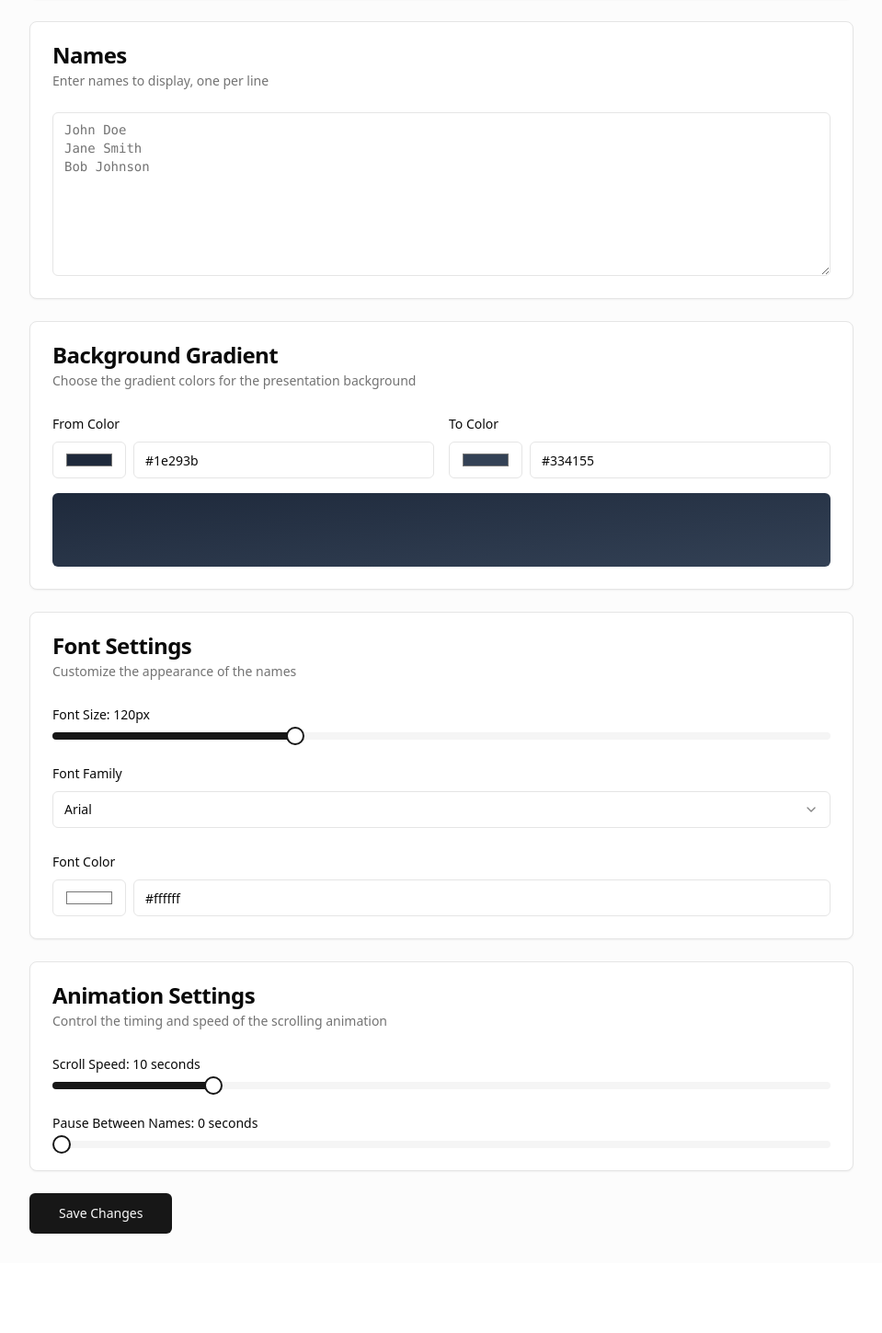
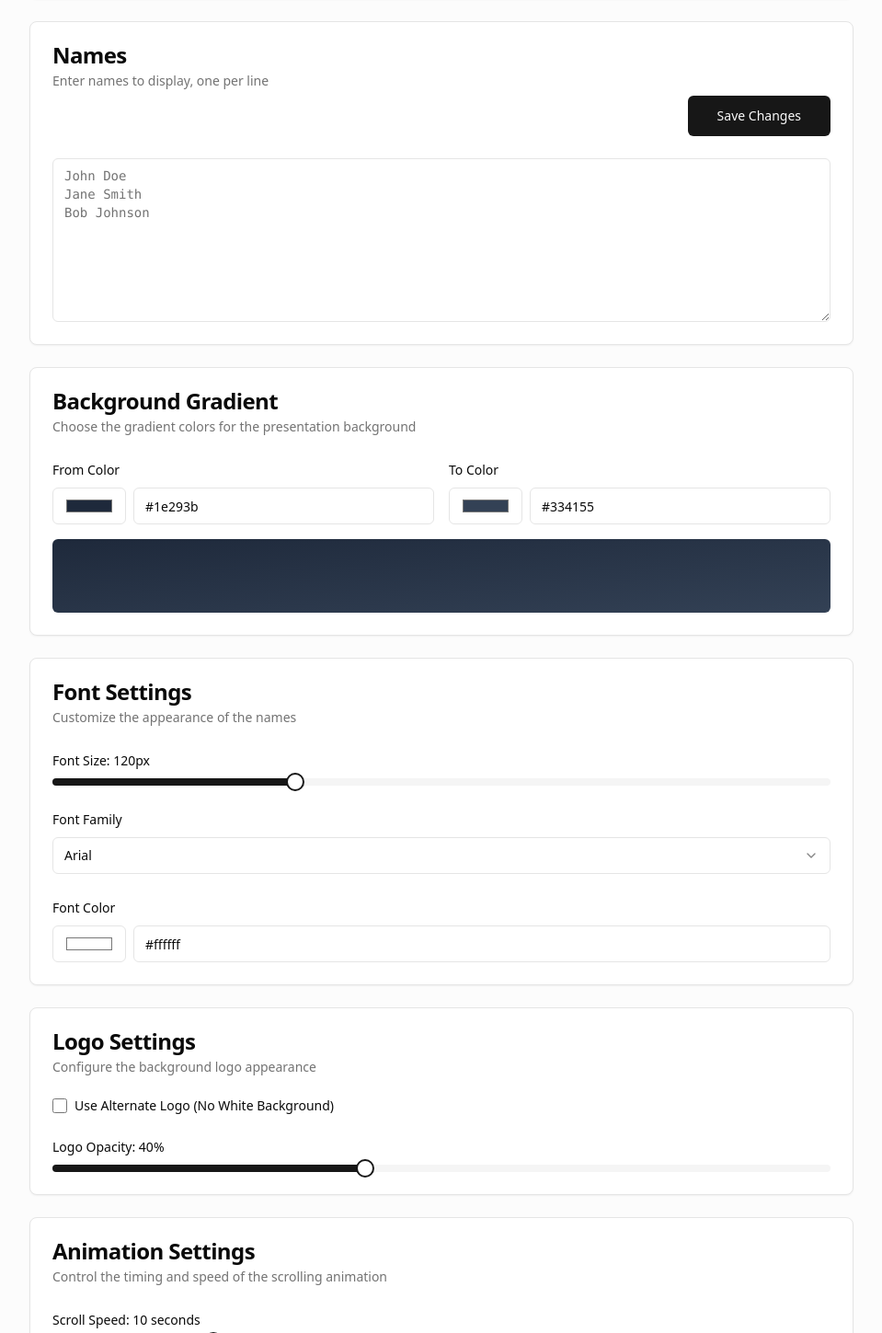
Before and after one commit to ChgoChad/name-scroller, a Next.js app: page /admin in a window 1280 px wide. Shown: the part 281-1730 px from the top of the page at 92% size, without its empty margins (160-1119 px from the left). Before the commit the page ends 1654 px from the top, so only its background shows below. Built offline with nearby package versions, Linux system fonts and the light colour scheme; no server answers.

Commit message:
Refactor code structure for improved readability and maintainability

```diff
--- a/app/admin/page.tsx
+++ b/app/admin/page.tsx
@@ -1,73 +1,81 @@
-'use client'
+"use client";
 
-import { useEffect, useState } from 'react'
-import { Button } from '@/components/ui/button'
-import { Input } from '@/components/ui/input'
-import { Label } from '@/components/ui/label'
-import { Textarea } from '@/components/ui/textarea'
-import { Card, CardContent, CardDescription, CardHeader, CardTitle } from '@/components/ui/card'
-import { Slider } from '@/components/ui/slider'
-import { Select, SelectContent, SelectItem, SelectTrigger, SelectValue } from '@/components/ui/select'
-import Link from 'next/link'
+import { useEffect, useState } from "react";
+import { Button } from "@/components/ui/button";
+import { Input } from "@/components/ui/input";
+import { Label } from "@/components/ui/label";
+import { Textarea } from "@/components/ui/textarea";
+import { Card, CardContent, CardDescription, CardHeader, CardTitle } from "@/components/ui/card";
+import { Slider } from "@/components/ui/slider";
+import { Select, SelectContent, SelectItem, SelectTrigger, SelectValue } from "@/components/ui/select";
+import Link from "next/link";
 
 interface Config {
-  title: string
-  names: string[]
+  title: string;
+  names: string[];
   gradient: {
-    from: string
-    to: string
-  }
+    from: string;
+    to: string;
+  };
   font: {
-    size: number
-    family: string
-    color: string
-  }
+    size: number;
+    family: string;
+    color: string;
+  };
   animation: {
-    speed: number
-    pauseBetween: number
-  }
+    speed: number;
+    pauseBetween: number;
+  };
+  logo: {
+    useAlternate: boolean;
+    opacity: number;
+  };
 }
 
 export default function AdminPage() {
-  const [title, setTitle] = useState('')
-  const [names, setNames] = useState('')
-  const [gradientFrom, setGradientFrom] = useState('#1e293b')
-  const [gradientTo, setGradientTo] = useState('#334155')
-  const [fontSize, setFontSize] = useState([120])
-  const [fontFamily, setFontFamily] = useState('Arial')
-  const [fontColor, setFontColor] = useState('#ffffff')
-  const [speed, setSpeed] = useState([10])
-  const [pauseBetween, setPauseBetween] = useState([0])
-  const [isSaving, setIsSaving] = useState(false)
-  const [saveMessage, setSaveMessage] = useState('')
+  const [title, setTitle] = useState("");
+  const [names, setNames] = useState("");
+  const [gradientFrom, setGradientFrom] = useState("#1e293b");
+  const [gradientTo, setGradientTo] = useState("#334155");
+  const [fontSize, setFontSize] = useState([120]);
+  const [fontFamily, setFontFamily] = useState("Arial");
+  const [fontColor, setFontColor] = useState("#ffffff");
+  const [speed, setSpeed] = useState([10]);
+  const [pauseBetween, setPauseBetween] = useState([0]);
+  const [useAlternateLogo, setUseAlternateLogo] = useState(false);
+  const [logoOpacity, setLogoOpacity] = useState([40]);
+  const [isSaving, setIsSaving] = useState(false);
+  const [saveMessage, setSaveMessage] = useState("");
 
   // Load initial config
   useEffect(() => {
     const fetchConfig = async () => {
       try {
-        const response = await fetch('/api/get-config', {
-          cache: 'no-store',
+        const response = await fetch("/api/get-config", {
+          cache: "no-store",
           headers: {
-            'Cache-Control': 'no-cache',
-            'Pragma': 'no-cache'
-          }
-        })
-        const config: Config = await response.json()
-        setTitle(config.title || '')
-        setNames(config.names.join('\n'))
-        setGradientFrom(config.gradient.from)
-        setGradientTo(config.gradient.to)
-        setFontSize([config.font.size])
-        setFontFamily(config.font.family)
-        setFontColor(config.font.color)
-        setSpeed([config.animation.speed])
-        setPauseBetween([config.animation.pauseBetween])
+            "Cache-Control": "no-cache",
+            Pragma: "no-cache",
+          },
+        });
+        const config: Config = await response.json();
+        setTitle(config.title || "");
+        setNames(config.names.join("\n"));
+        setGradientFrom(config.gradient.from);
+        setGradientTo(config.gradient.to);
+        setFontSize([config.font.size]);
+        setFontFamily(config.font.family);
+        setFontColor(config.font.color);
+        setSpeed([config.animation.speed]);
+        setPauseBetween([config.animation.pauseBetween]);
+        setUseAlternateLogo(config.logo?.useAlternate || false);
+        setLogoOpacity([config.logo?.opacity || 40]);
       } catch (error) {
-        console.error('[v0] Failed to load config:', error)
+        console.error("[v0] Failed to load config:", error);
       }
-    }
-    fetchConfig()
-  }, [])
+    };
+    fetchConfig();
+  }, []);
 
   const handleSave = async () => {
     setIsSaving(true);
@@ -101,15 +109,19 @@ export default function AdminPage() {
           speed: speed[0],
           pauseBetween: pauseBetween[0],
         },
+        logo: {
+          useAlternate: useAlternateLogo,
+          opacity: logoOpacity[0],
+        },
       };
 
       // Save to Vercel Blob via API
-      const response = await fetch('/api/blob', {
-        method: 'POST',
+      const response = await fetch("/api/blob", {
+        method: "POST",
         headers: {
-          'Content-Type': 'application/json'
+          "Content-Type": "application/json",
         },
-        body: JSON.stringify(config)
+        body: JSON.stringify(config),
       });
 
       const result = await response.json();
@@ -127,7 +139,7 @@ export default function AdminPage() {
     } finally {
       setIsSaving(false);
     }
-  }
+  };
 
   return (
     <div className="min-h-screen bg-secondary/30 p-4 md:p-8">
@@ -145,9 +157,7 @@ export default function AdminPage() {
         <Card>
           <CardHeader>
             <CardTitle>Title</CardTitle>
-            <CardDescription>
-              Optional title to display at the top of the screen
-            </CardDescription>
+            <CardDescription>Optional title to display at the top of the screen</CardDescription>
           </CardHeader>
           <CardContent>
             <Input
@@ -161,9 +171,20 @@ export default function AdminPage() {
         <Card>
           <CardHeader>
             <CardTitle>Names</CardTitle>
-            <CardDescription>
-              Enter names to display, one per line
-            </CardDescription>
+            <CardDescription>Enter names to display, one per line</CardDescription>
+            <div className="flex items-center justify-end gap-4">
+              {saveMessage && (
+                <span
+                  className={
+                    saveMessage.includes("success") ? "text-green-600 dark:text-green-400" : "text-destructive"
+                  }>
+                  {saveMessage}
+                </span>
+              )}
+              <Button onClick={handleSave} disabled={isSaving} size="lg" className="w-full md:w-auto">
+                {isSaving ? "Saving..." : "Save Changes"}
+              </Button>
+            </div>
           </CardHeader>
           <CardContent>
             <Textarea
@@ -179,9 +200,7 @@ export default function AdminPage() {
         <Card>
           <CardHeader>
             <CardTitle>Background Gradient</CardTitle>
-            <CardDescription>
-              Choose the gradient colors for the presentation background
-            </CardDescription>
+            <CardDescription>Choose the gradient colors for the presentation background</CardDescription>
           </CardHeader>
           <CardContent className="space-y-4">
             <div className="grid grid-cols-2 gap-4">
@@ -225,7 +244,7 @@ export default function AdminPage() {
             <div
               className="h-20 rounded-md"
               style={{
-                background: `linear-gradient(to bottom right, ${gradientFrom}, ${gradientTo})`
+                background: `linear-gradient(to bottom right, ${gradientFrom}, ${gradientTo})`,
               }}
             />
           </CardContent>
@@ -234,15 +253,11 @@ export default function AdminPage() {
         <Card>
           <CardHeader>
             <CardTitle>Font Settings</CardTitle>
-            <CardDescription>
-              Customize the appearance of the names
-            </CardDescription>
+            <CardDescription>Customize the appearance of the names</CardDescription>
           </CardHeader>
           <CardContent className="space-y-6">
             <div>
-              <Label htmlFor="fontSize">
-                Font Size: {fontSize[0]}px
-              </Label>
+              <Label htmlFor="fontSize">Font Size: {fontSize[0]}px</Label>
               <Slider
                 id="fontSize"
                 min={40}
@@ -296,31 +311,52 @@ export default function AdminPage() {
 
         <Card>
           <CardHeader>
+            <CardTitle>Logo Settings</CardTitle>
+            <CardDescription>Configure the background logo appearance</CardDescription>
+          </CardHeader>
+          <CardContent className="space-y-6">
+            <div className="flex items-center space-x-2">
+              <input
+                type="checkbox"
+                id="useAlternateLogo"
+                checked={useAlternateLogo}
+                onChange={(e) => setUseAlternateLogo(e.target.checked)}
+                className="h-4 w-4 rounded border-gray-300"
+                aria-label="Use Alternate Logo"
+              />
+              <Label htmlFor="useAlternateLogo" className="cursor-pointer">
+                Use Alternate Logo (No White Background)
+              </Label>
+            </div>
+
+            <div>
+              <Label htmlFor="logoOpacity">Logo Opacity: {logoOpacity[0]}%</Label>
+              <Slider
+                id="logoOpacity"
+                min={0}
+                max={100}
+                step={5}
+                value={logoOpacity}
+                onValueChange={setLogoOpacity}
+                className="mt-2"
+              />
+            </div>
+          </CardContent>
+        </Card>
+
+        <Card>
+          <CardHeader>
             <CardTitle>Animation Settings</CardTitle>
-            <CardDescription>
-              Control the timing and speed of the scrolling animation
-            </CardDescription>
+            <CardDescription>Control the timing and speed of the scrolling animation</CardDescription>
           </CardHeader>
           <CardContent className="space-y-6">
             <div>
-              <Label htmlFor="speed">
-                Scroll Speed: {speed[0]} seconds
-              </Label>
-              <Slider
-                id="speed"
-                min={5}
-                max={30}
-                step={1}
-                value={speed}
-                onValueChange={setSpeed}
-                className="mt-2"
-              />
+              <Label htmlFor="speed">Scroll Speed: {speed[0]} seconds</Label>
+              <Slider id="speed" min={5} max={30} step={1} value={speed} onValueChange={setSpeed} className="mt-2" />
             </div>
 
             <div>
-              <Label htmlFor="pauseBetween">
-                Pause Between Names: {pauseBetween[0]} seconds
-              </Label>
+              <Label htmlFor="pauseBetween">Pause Between Names: {pauseBetween[0]} seconds</Label>
               <Slider
                 id="pauseBetween"
                 min={0}
@@ -335,21 +371,17 @@ export default function AdminPage() {
         </Card>
 
         <div className="flex items-center gap-4">
-          <Button
-            onClick={handleSave}
-            disabled={isSaving}
-            size="lg"
-            className="w-full md:w-auto"
-          >
-            {isSaving ? 'Saving...' : 'Save Changes'}
+          <Button onClick={handleSave} disabled={isSaving} size="lg" className="w-full md:w-auto">
+            {isSaving ? "Saving..." : "Save Changes"}
           </Button>
           {saveMessage && (
-            <span className={saveMessage.includes('success') ? 'text-green-600 dark:text-green-400' : 'text-destructive'}>
+            <span
+              className={saveMessage.includes("success") ? "text-green-600 dark:text-green-400" : "text-destructive"}>
               {saveMessage}
             </span>
           )}
         </div>
       </div>
     </div>
-  )
+  );
 }
--- a/data/config.json
+++ b/data/config.json
@@ -18,5 +18,9 @@
     "speed": 10,
     "pauseBetween": 0
   },
+  "logo": {
+    "useAlternate": false,
+    "opacity": 40
+  },
   "timestamp": 1769159298092
 }
```
Also changed, not shown: app/presentation/page.tsx (+28 -0 lines), public/ProjectFireBuddies_Logo.png (added), public/ProjectFireBuddies_Logo_NoWhite.png (added).
